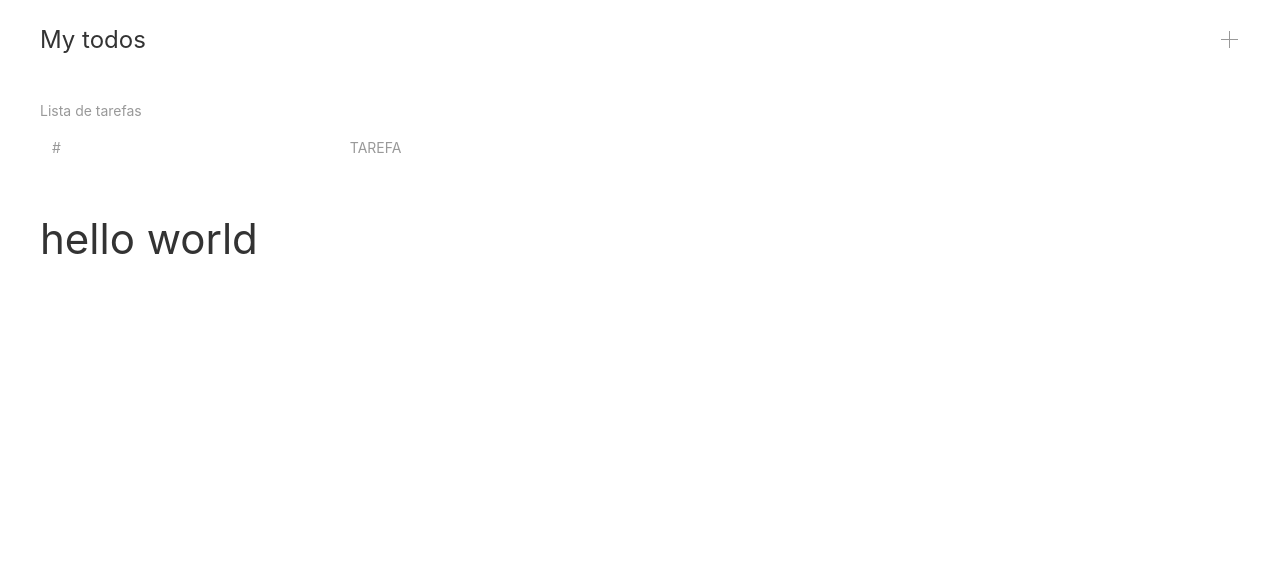
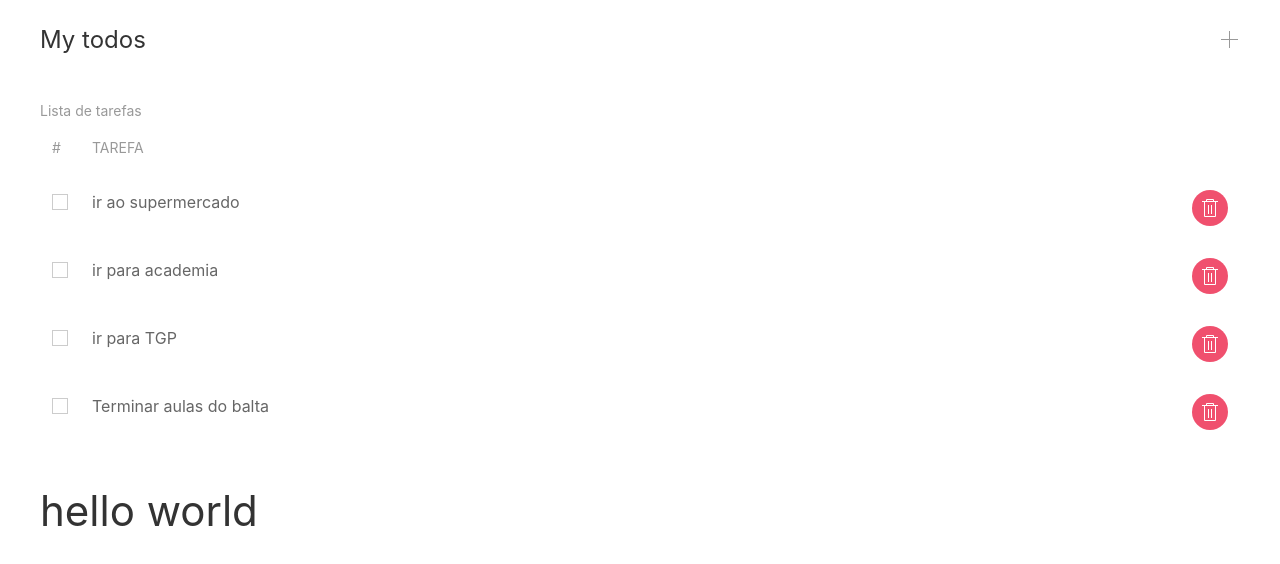
Before and after one commit to JCDMeira/to-do-app, a React (Create React App) app: page / in a window 1280 px wide. Shown: the top 564 px of the page. Built offline with nearby package versions, Linux system fonts and the light colour scheme.

Commit message:
feat: add TodoConsumer

```diff
--- a/src/App.tsx
+++ b/src/App.tsx
@@ -1,14 +1,17 @@
 import React from 'react';
 import Navbar from './components/Navbar';
 import TodoList from './components/TodoList';
+import { TodoProvider } from './contexts/TodoContext';
 
 function App() {
   return (
-    <div className="uk-container">
-      <Navbar />
-      <TodoList />
-      <h1>hello world</h1>
-    </div>
+    <TodoProvider>
+      <div className="uk-container">
+        <Navbar />
+        <TodoList />
+        <h1>hello world</h1>
+      </div>
+    </TodoProvider>
   );
 }
 
--- a/src/components/TodoList/index.tsx
+++ b/src/components/TodoList/index.tsx
@@ -1,9 +1,9 @@
 import React from 'react';
-import { Todo } from '../../models/Todo';
+import TodoConsumer from '../../contexts/TodoContext';
 import TodoListIten from '../TodoListIten';
 
 const TodoList: React.FC = () => {
-  const todos: Todo[] = [];
+  const { todos } = TodoConsumer();
 
   return (
     <table className="uk-table">
--- a/src/components/TodoListIten/index.tsx
+++ b/src/components/TodoListIten/index.tsx
@@ -1,4 +1,5 @@
 import React from 'react';
+import TodoConsumer from '../../contexts/TodoContext';
 import { Todo } from '../../models/Todo';
 
 interface Props {
@@ -6,6 +7,8 @@ interface Props {
 }
 
 const TodoListIten: React.FC<Props> = ({ todo }: Props) => {
+  const { removeTodo, toggle } = TodoConsumer();
+
   const handleChange = () => {
     console.log('mudou');
   };
--- a/src/contexts/TodoContext.tsx
+++ b/src/contexts/TodoContext.tsx
@@ -1,17 +1,16 @@
 /* eslint-disable @typescript-eslint/no-empty-function */
-import React, { createContext } from 'react';
-import { JsxElement } from 'typescript';
+import React, { createContext, useContext } from 'react';
 import { Todo } from '../models/Todo';
 import { TodoContextType } from './TodoContextType';
 
-export const TodoContext = createContext<TodoContextType>({
+const TodoContext = createContext<TodoContextType>({
   todos: [],
   addTodo: () => {},
   removeTodo: () => {},
   toggle: () => {},
 });
 
-const TodoProvider = ({ children }: JsxElement) => {
+const TodoProvider: React.FC = ({ children }) => {
   const todos: Todo[] = [
     { id: 1, title: 'ir ao supermercado', done: false },
     { id: 2, title: 'ir para academia', done: false },
@@ -38,4 +37,8 @@ const TodoProvider = ({ children }: JsxElement) => {
   );
 };
 
-export default TodoProvider;
+const TodoConsumer = (): TodoContextType => useContext(TodoContext);
+
+export { TodoContext, TodoProvider };
+
+export default TodoConsumer;
```
